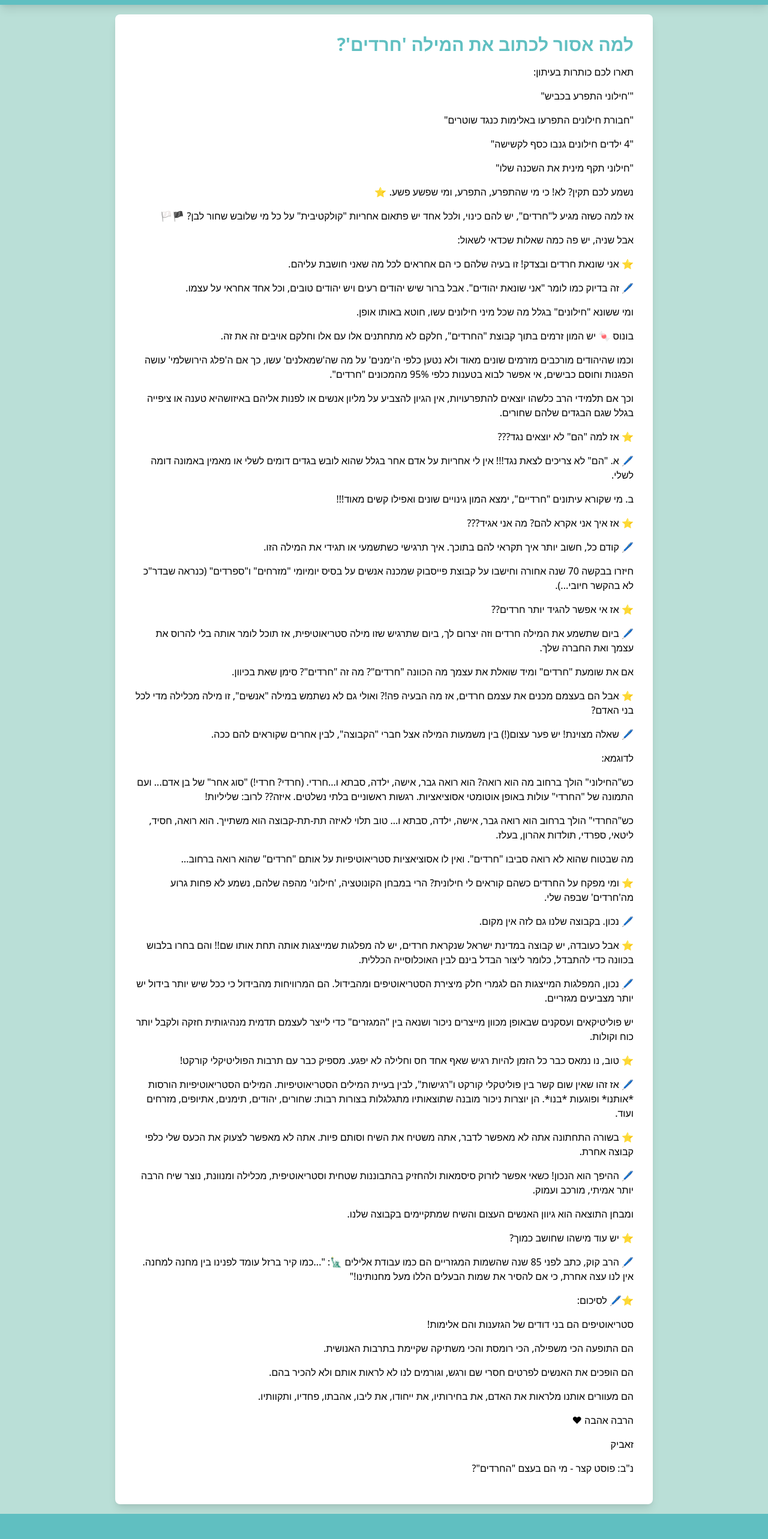
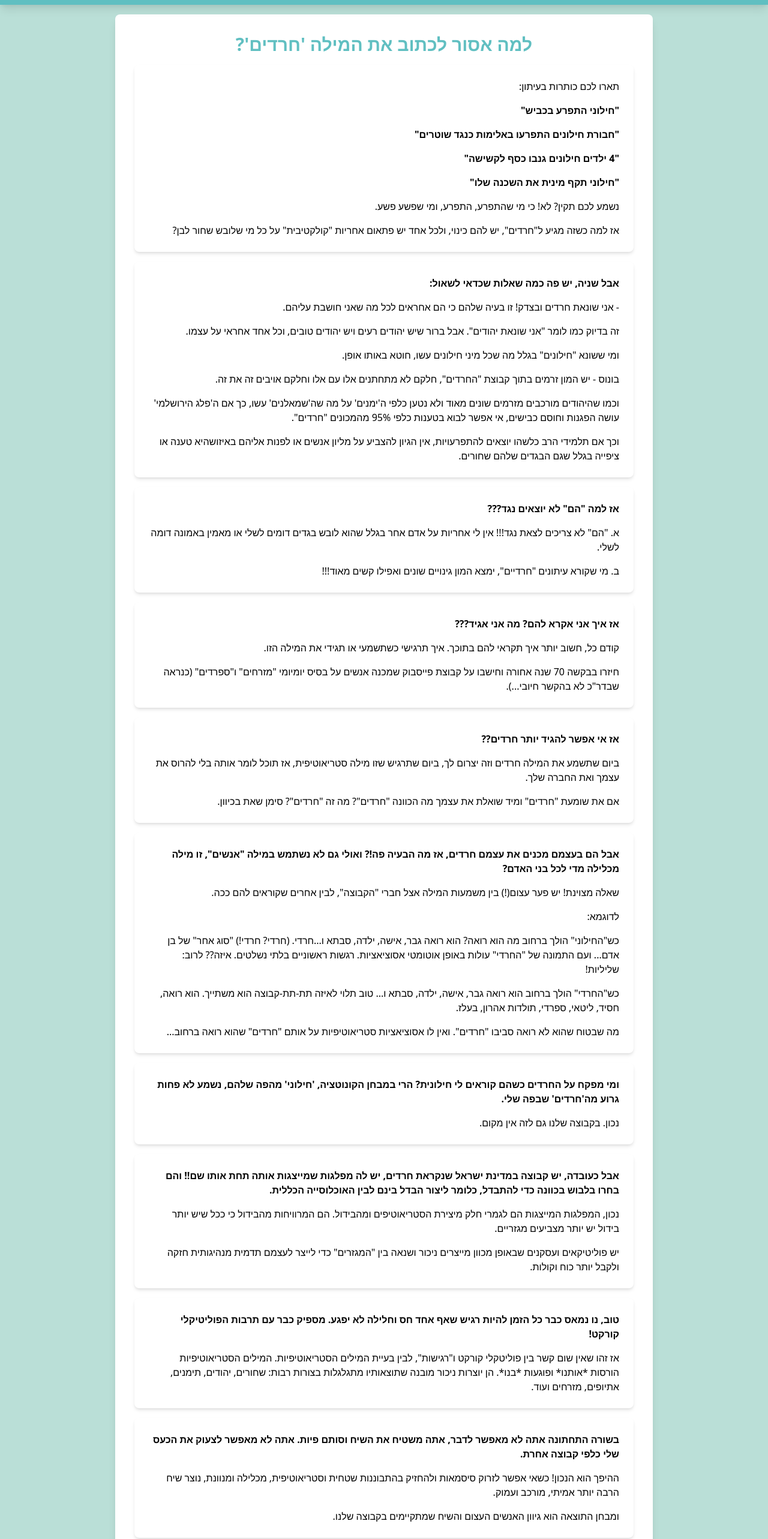
Before and after one commit to Zevik/Atsmai, a Next.js app: page /stereotypes/why-not-haredim in a window 1280 px wide. Shown: the part 120-2686 px from the top of the page at 60% size. Built offline with nearby package versions, Linux system fonts and the light colour scheme.

Commit message:
Update content and styling of WhyNotHaredim page

```diff
--- a/pages/stereotypes/why-not-haredim.js
+++ b/pages/stereotypes/why-not-haredim.js
@@ -6,53 +6,94 @@ const WhyNotHaredim = () => {
     <Layout>
       <div className="min-h-screen bg-secondary/20 overflow-x-hidden p-4">
         <div className="w-full max-w-4xl mx-auto bg-white p-6 md:p-8 rounded-lg shadow-lg overflow-hidden">
-          <h1 className="text-3xl font-bold text-primary mb-4">למה אסור לכתוב את המילה 'חרדים'?</h1>
-          <p className="mb-4">תארו לכם כותרות בעיתון:</p>
-          <p className="mb-4">"'חילוני התפרע בכביש"</p>
-          <p className="mb-4">"חבורת חילונים התפרעו באלימות כנגד שוטרים"</p>
-          <p className="mb-4">"4 ילדים חילונים גנבו כסף לקשישה"</p>
-          <p className="mb-4">"חילוני תקף מינית את השכנה שלו"</p>
-          <p className="mb-4">נשמע לכם תקין? לא! כי מי שהתפרע, התפרע, ומי שפשע פשע. ⭐</p>
-          <p className="mb-4">אז למה כשזה מגיע ל"חרדים", יש להם כינוי, ולכל אחד יש פתאום אחריות "קולקטיבית" על כל מי שלובש שחור לבן? 🏴🏳️</p>
-          <p className="mb-4">אבל שניה, יש פה כמה שאלות שכדאי לשאול:</p>
-          <p className="mb-4">⭐ אני שונאת חרדים ובצדק! זו בעיה שלהם כי הם אחראים לכל מה שאני חושבת עליהם.</p>
-          <p className="mb-4">🖊️ זה בדיוק כמו לומר "אני שונאת יהודים". אבל ברור שיש יהודים רעים ויש יהודים טובים, וכל אחד אחראי על עצמו.</p>
-          <p className="mb-4">ומי ששונא "חילונים" בגלל מה שכל מיני חילונים עשו, חוטא באותו אופן.</p>
-          <p className="mb-4">בונוס 🍬 יש המון זרמים בתוך קבוצת "החרדים", חלקם לא מתחתנים אלו עם אלו וחלקם אויבים זה את זה.</p>
-          <p className="mb-4">וכמו שהיהודים מורכבים מזרמים שונים מאוד ולא נטען כלפי ה'ימנים' על מה שה'שמאלנים' עשו, כך אם ה'פלג הירושלמי' עושה הפגנות וחוסם כבישים, אי אפשר לבוא בטענות כלפי 95% מהמכונים "חרדים".</p>
-          <p className="mb-4">וכך אם תלמידי הרב כלשהו יוצאים להתפרעויות, אין הגיון להצביע על מליון אנשים או לפנות אליהם באיזושהיא טענה או ציפייה בגלל שגם הבגדים שלהם שחורים.</p>
-          <p className="mb-4">⭐ אז למה "הם" לא יוצאים נגד???</p>
-          <p className="mb-4">🖊️ א. "הם" לא צריכים לצאת נגד!!! אין לי אחריות על אדם אחר בגלל שהוא לובש בגדים דומים לשלי או מאמין באמונה דומה לשלי.</p>
-          <p className="mb-4">ב. מי שקורא עיתונים "חרדיים", ימצא המון גינויים שונים ואפילו קשים מאוד!!!</p>
-          <p className="mb-4">⭐ אז איך אני אקרא להם? מה אני אגיד???</p>
-          <p className="mb-4">🖊️ קודם כל, חשוב יותר איך תקראי להם בתוכך. איך תרגישי כשתשמעי או תגידי את המילה הזו.</p>
-          <p className="mb-4">חיזרו בבקשה 70 שנה אחורה וחישבו על קבוצת פייסבוק שמכנה אנשים על בסיס יומיומי "מזרחים" ו"ספרדים" (כנראה שבדר"כ לא בהקשר חיובי...).</p>
-          <p className="mb-4">⭐ אז אי אפשר להגיד יותר חרדים??</p>
-          <p className="mb-4">🖊️ ביום שתשמע את המילה חרדים וזה יצרום לך, ביום שתרגיש שזו מילה סטריאוטיפית, אז תוכל לומר אותה בלי להרוס את עצמך ואת החברה שלך.</p>
-          <p className="mb-4">אם את שומעת "חרדים" ומיד שואלת את עצמך מה הכוונה "חרדים"? מה זה "חרדים"? סימן שאת בכיוון.</p>
-          <p className="mb-4">⭐ אבל הם בעצמם מכנים את עצמם חרדים, אז מה הבעיה פה!? ואולי גם לא נשתמש במילה "אנשים", זו מילה מכלילה מדי לכל בני האדם?</p>
-          <p className="mb-4">🖊️ שאלה מצוינת! יש פער עצום(!) בין משמעות המילה אצל חברי "הקבוצה", לבין אחרים שקוראים להם ככה.</p>
-          <p className="mb-4">לדוגמא:</p>
-          <p className="mb-4">כש"החילוני" הולך ברחוב מה הוא רואה? הוא רואה גבר, אישה, ילדה, סבתא ו...חרדי. (חרדי? חרדי!) "סוג אחר" של בן אדם... ועם התמונה של "החרדי" עולות באופן אוטומטי אסוציאציות. רגשות ראשוניים בלתי נשלטים. איזה?? לרוב: שליליות!</p>
-          <p className="mb-4">כש"החרדי" הולך ברחוב הוא רואה גבר, אישה, ילדה, סבתא ו... טוב תלוי לאיזה תת-תת-קבוצה הוא משתייך. הוא רואה, חסיד, ליטאי, ספרדי, תולדות אהרון, בעלז.</p>
-          <p className="mb-4">מה שבטוח שהוא לא רואה סביבו "חרדים". ואין לו אסוציאציות סטריאוטיפיות על אותם "חרדים" שהוא רואה ברחוב...</p>
-          <p className="mb-4">⭐ ומי מפקח על החרדים כשהם קוראים לי חילונית? הרי במבחן הקונוטציה, 'חילוני' מהפה שלהם, נשמע לא פחות גרוע מה'חרדים' שבפה שלי.</p>
-          <p className="mb-4">🖊️ נכון. בקבוצה שלנו גם לזה אין מקום.</p>
-          <p className="mb-4">⭐ אבל כעובדה, יש קבוצה במדינת ישראל שנקראת חרדים, יש לה מפלגות שמייצגות אותה תחת אותו שם!! והם בחרו בלבוש בכוונה כדי להתבדל, כלומר ליצור הבדל בינם לבין האוכלוסייה הכללית.</p>
-          <p className="mb-4">🖊️ נכון, המפלגות המייצגות הם לגמרי חלק מיצירת הסטריאוטיפים ומהבידול. הם המרוויחות מהבידול כי ככל שיש יותר בידול יש יותר מצביעים מגזריים.</p>
-          <p className="mb-4">יש פוליטיקאים ועסקנים שבאופן מכוון מייצרים ניכור ושנאה בין "המגזרים" כדי לייצר לעצמם תדמית מנהיגותית חזקה ולקבל יותר כוח וקולות.</p>
-          <p className="mb-4">⭐ טוב, נו נמאס כבר כל הזמן להיות רגיש שאף אחד חס וחלילה לא יפגע. מספיק כבר עם תרבות הפוליטיקלי קורקט!</p>
-          <p className="mb-4">🖊️ אז זהו שאין שום קשר בין פוליטקלי קורקט ו"רגישות", לבין בעיית המילים הסטריאוטיפיות. המילים הסטריאוטיפיות הורסות *אותנו* ופוגעות *בנו*. הן יוצרות ניכור מובנה שתוצאותיו מתגלגלות בצורות רבות: שחורים, יהודים, תימנים, אתיופים, מזרחים ועוד.</p>
-          <p className="mb-4">⭐ בשורה התחתונה אתה לא מאפשר לדבר, אתה משטיח את השיח וסותם פיות. אתה לא מאפשר לצעוק את הכעס שלי כלפי קבוצה אחרת.</p>
-          <p className="mb-4">🖊️ ההיפך הוא הנכון! כשאי אפשר לזרוק סיסמאות ולהחזיק בהתבוננות שטחית וסטריאוטיפית, מכלילה ומנוונת, נוצר שיח הרבה יותר אמיתי, מורכב ועמוק.</p>
-          <p className="mb-4">ומבחן התוצאה הוא גיוון האנשים העצום והשיח שמתקיימים בקבוצה שלנו.</p>
-          <p className="mb-4">⭐ יש עוד מישהו שחושב כמוך?</p>
-          <p className="mb-4">🖊️ הרב קוק, כתב לפני 85 שנה שהשמות המגזריים הם כמו עבודת אלילים 🗽: "...כמו קיר ברזל עומד לפנינו בין מחנה למחנה. אין לנו עצה אחרת, כי אם להסיר את שמות הבעלים הללו מעל מחנותינו!"</p>
-          <p className="mb-4">⭐🖊️ לסיכום:</p>
-          <p className="mb-4">סטריאוטיפים הם בני דודים של הגזענות והם אלימות!</p>
-          <p className="mb-4">הם התופעה הכי משפילה, הכי רומסת והכי משתיקה שקיימת בתרבות האנושית.</p>
-          <p className="mb-4">הם הופכים את האנשים לפרטים חסרי שם ורגש, וגורמים לנו לא לראות אותם ולא להכיר בהם.</p>
-          <p className="mb-4">הם מעוורים אותנו מלראות את האדם, את בחירותיו, את ייחודו, את ליבו, אהבתו, פחדיו, ותקוותיו.</p>
+          <h1 className="text-3xl font-bold text-primary mb-4 text-center">למה אסור לכתוב את המילה 'חרדים'?</h1>
+
+          <section className="mb-4">
+            <p>תארו לכם כותרות בעיתון:</p>
+            <p><b>"חילוני התפרע בכביש"</b></p>
+            <p><b>"חבורת חילונים התפרעו באלימות כנגד שוטרים"</b></p>
+            <p><b>"4 ילדים חילונים גנבו כסף לקשישה"</b></p>
+            <p><b>"חילוני תקף מינית את השכנה שלו"</b></p>
+            <p>נשמע לכם תקין? לא! כי מי שהתפרע, התפרע, ומי שפשע פשע.</p>
+            <p>אז למה כשזה מגיע ל"חרדים", יש להם כינוי, ולכל אחד יש פתאום אחריות "קולקטיבית" על כל מי שלובש שחור לבן?</p>
+          </section>
+
+          <section className="mb-4">
+            <p><b>אבל שניה, יש פה כמה שאלות שכדאי לשאול:</b></p>
+            <p>- אני שונאת חרדים ובצדק! זו בעיה שלהם כי הם אחראים לכל מה שאני חושבת עליהם.</p>
+            <p>זה בדיוק כמו לומר "אני שונאת יהודים". אבל ברור שיש יהודים רעים ויש יהודים טובים, וכל אחד אחראי על עצמו.</p>
+            <p>ומי ששונא "חילונים" בגלל מה שכל מיני חילונים עשו, חוטא באותו אופן.</p>
+            <p>בונוס - יש המון זרמים בתוך קבוצת "החרדים", חלקם לא מתחתנים אלו עם אלו וחלקם אויבים זה את זה.</p>
+            <p>וכמו שהיהודים מורכבים מזרמים שונים מאוד ולא נטען כלפי ה'ימנים' על מה שה'שמאלנים' עשו, כך אם ה'פלג הירושלמי' עושה הפגנות וחוסם כבישים, אי אפשר לבוא בטענות כלפי 95% מהמכונים "חרדים".</p>
+            <p>וכך אם תלמידי הרב כלשהו יוצאים להתפרעויות, אין הגיון להצביע על מליון אנשים או לפנות אליהם באיזושהיא טענה או ציפייה בגלל שגם הבגדים שלהם שחורים.</p>
+          </section>
+
+          <section className="mb-4">
+            <p><b>אז למה "הם" לא יוצאים נגד???</b></p>
+            <p>א. "הם" לא צריכים לצאת נגד!!! אין לי אחריות על אדם אחר בגלל שהוא לובש בגדים דומים לשלי או מאמין באמונה דומה לשלי.</p>
+            <p>ב. מי שקורא עיתונים "חרדיים", ימצא המון גינויים שונים ואפילו קשים מאוד!!!</p>
+          </section>
+
+          <section className="mb-4">
+            <p><b>אז איך אני אקרא להם? מה אני אגיד???</b></p>
+            <p>קודם כל, חשוב יותר איך תקראי להם בתוכך. איך תרגישי כשתשמעי או תגידי את המילה הזו.</p>
+            <p>חיזרו בבקשה 70 שנה אחורה וחישבו על קבוצת פייסבוק שמכנה אנשים על בסיס יומיומי "מזרחים" ו"ספרדים" (כנראה שבדר"כ לא בהקשר חיובי...).</p>
+          </section>
+
+          <section className="mb-4">
+            <p><b>אז אי אפשר להגיד יותר חרדים??</b></p>
+            <p>ביום שתשמע את המילה חרדים וזה יצרום לך, ביום שתרגיש שזו מילה סטריאוטיפית, אז תוכל לומר אותה בלי להרוס את עצמך ואת החברה שלך.</p>
+            <p>אם את שומעת "חרדים" ומיד שואלת את עצמך מה הכוונה "חרדים"? מה זה "חרדים"? סימן שאת בכיוון.</p>
+          </section>
+
+          <section className="mb-4">
+            <p><b>אבל הם בעצמם מכנים את עצמם חרדים, אז מה הבעיה פה!? ואולי גם לא נשתמש במילה "אנשים", זו מילה מכלילה מדי לכל בני האדם?</b></p>
+            <p>שאלה מצוינת! יש פער עצום(!) בין משמעות המילה אצל חברי "הקבוצה", לבין אחרים שקוראים להם ככה.</p>
+            <p>לדוגמא:</p>
+            <p>כש"החילוני" הולך ברחוב מה הוא רואה? הוא רואה גבר, אישה, ילדה, סבתא ו...חרדי. (חרדי? חרדי!) "סוג אחר" של בן אדם... ועם התמונה של "החרדי" עולות באופן אוטומטי אסוציאציות. רגשות ראשוניים בלתי נשלטים. איזה?? לרוב: שליליות!</p>
+            <p>כש"החרדי" הולך ברחוב הוא רואה גבר, אישה, ילדה, סבתא ו... טוב תלוי לאיזה תת-תת-קבוצה הוא משתייך. הוא רואה, חסיד, ליטאי, ספרדי, תולדות אהרון, בעלז.</p>
+            <p>מה שבטוח שהוא לא רואה סביבו "חרדים". ואין לו אסוציאציות סטריאוטיפיות על אותם "חרדים" שהוא רואה ברחוב...</p>
+          </section>
+
+          <section className="mb-4">
+            <p><b>ומי מפקח על החרדים כשהם קוראים לי חילונית? הרי במבחן הקונוטציה, 'חילוני' מהפה שלהם, נשמע לא פחות גרוע מה'חרדים' שבפה שלי.</b></p>
+            <p>נכון. בקבוצה שלנו גם לזה אין מקום.</p>
+          </section>
+
+          <section className="mb-4">
+            <p><b>אבל כעובדה, יש קבוצה במדינת ישראל שנקראת חרדים, יש לה מפלגות שמייצגות אותה תחת אותו שם!! והם בחרו בלבוש בכוונה כדי להתבדל, כלומר ליצור הבדל בינם לבין האוכלוסייה הכללית.</b></p>
+            <p>נכון, המפלגות המייצגות הם לגמרי חלק מיצירת הסטריאוטיפים ומהבידול. הם המרוויחות מהבידול כי ככל שיש יותר בידול יש יותר מצביעים מגזריים.</p>
+            <p>יש פוליטיקאים ועסקנים שבאופן מכוון מייצרים ניכור ושנאה בין "המגזרים" כדי לייצר לעצמם תדמית מנהיגותית חזקה ולקבל יותר כוח וקולות.</p>
+          </section>
+
+          <section className="mb-4">
+            <p><b>טוב, נו נמאס כבר כל הזמן להיות רגיש שאף אחד חס וחלילה לא יפגע. מספיק כבר עם תרבות הפוליטיקלי קורקט!</b></p>
+            <p>אז זהו שאין שום קשר בין פוליטקלי קורקט ו"רגישות", לבין בעיית המילים הסטריאוטיפיות. המילים הסטריאוטיפיות הורסות *אותנו* ופוגעות *בנו*. הן יוצרות ניכור מובנה שתוצאותיו מתגלגלות בצורות רבות: שחורים, יהודים, תימנים, אתיופים, מזרחים ועוד.</p>
+          </section>
+
+          <section className="mb-4">
+            <p><b>בשורה התחתונה אתה לא מאפשר לדבר, אתה משטיח את השיח וסותם פיות. אתה לא מאפשר לצעוק את הכעס שלי כלפי קבוצה אחרת.</b></p>
+            <p>ההיפך הוא הנכון! כשאי אפשר לזרוק סיסמאות ולהחזיק בהתבוננות שטחית וסטריאוטיפית, מכלילה ומנוונת, נוצר שיח הרבה יותר אמיתי, מורכב ועמוק.</p>
+            <p>ומבחן התוצאה הוא גיוון האנשים העצום והשיח שמתקיימים בקבוצה שלנו.</p>
+          </section>
+
+          <section className="mb-4">
+            <p><b>יש עוד מישהו שחושב כמוך?</b></p>
+            <p>הרב קוק, כתב לפני 85 שנה שהשמות המגזריים הם כמו עבודת אלילים: "...כמו קיר ברזל עומד לפנינו בין מחנה למחנה. אין לנו עצה אחרת, כי אם להסיר את שמות הבעלים הללו מעל מחנותינו!"</p>
+          </section>
+
+          <section className="mb-4">
+            <p><b>לסיכום:</b></p>
+            <p>סטריאוטיפים הם בני דודים של הגזענות והם אלימות!</p>
+            <p>הם התופעה הכי משפילה, הכי רומסת והכי משתיקה שקיימת בתרבות האנושית.</p>
+            <p>הם הופכים את האנשים לפרטים חסרי שם ורגש, וגורמים לנו לא לראות אותם ולא להכיר בהם.</p>
+            <p>הם מעוורים אותנו מלראות את האדם, את בחירותיו, את ייחודו, את ליבו, אהבתו, פחדיו, ותקוותיו.</p>
+          </section>
+
+          <section className="mb-4">
+            <p><b>מי הם בעצם "החרדים"?</b></p>
+          </section>
+
           <p className="mb-4">הרבה אהבה ❤</p>
           <p className="mb-4">זאביק</p>
           <p className="mb-4">נ"ב: פוסט קצר - מי הם בעצם "החרדים"?</p>
```
